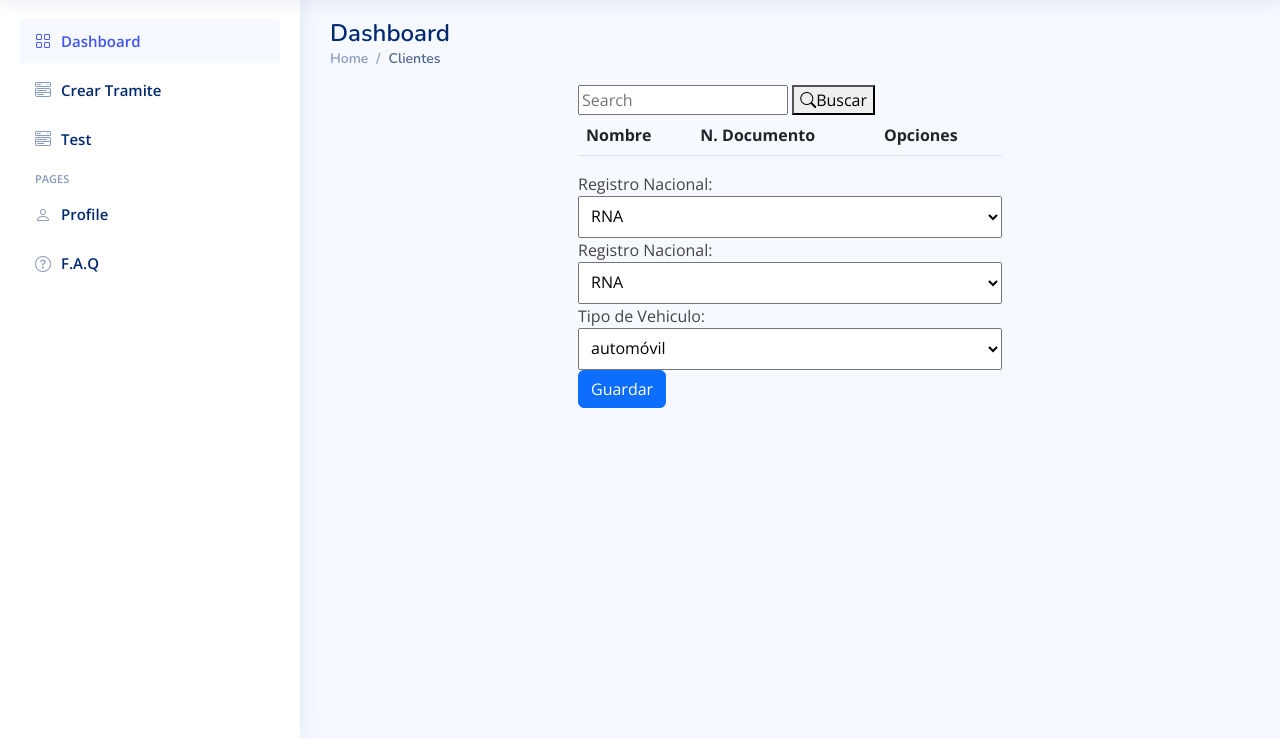
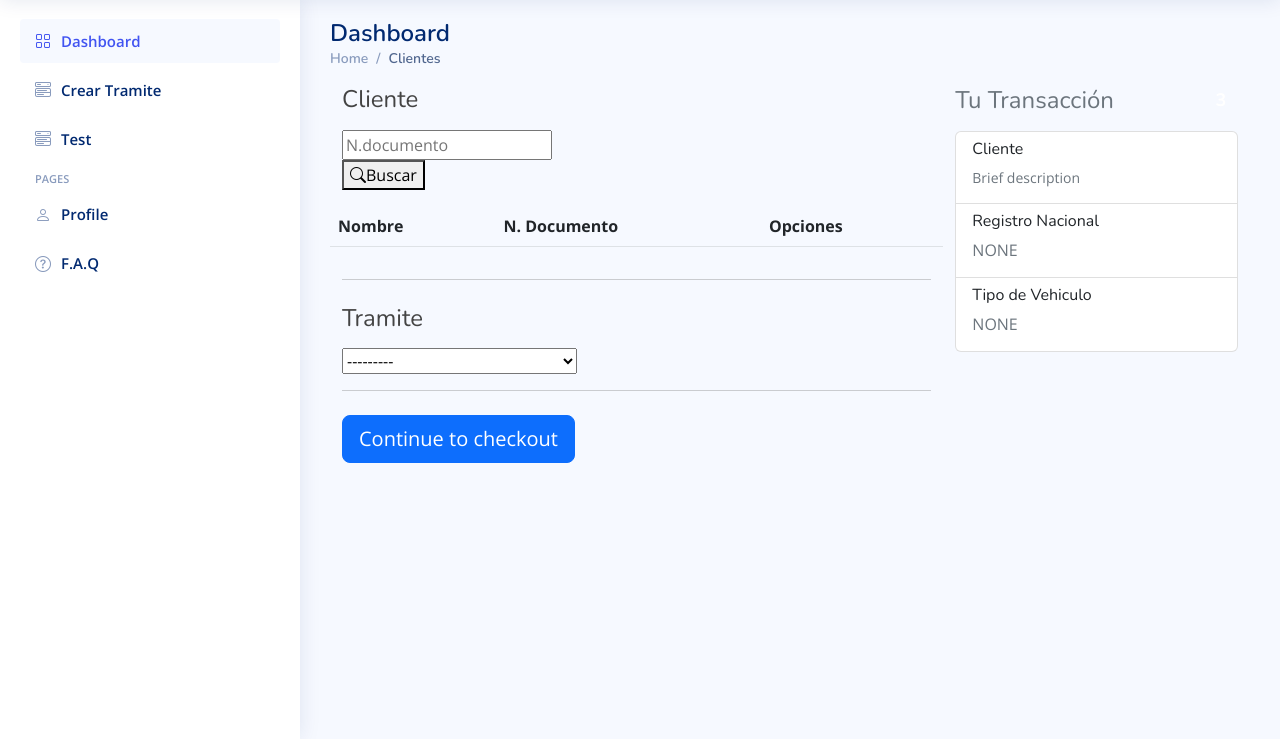
Before and after one commit to CalumRakk/facturas, a Django app: template transactions/templates/test-2.html in a window 1280 px wide. Shown: the part 61-800 px from the top of the page. Run offline with Django 4.2, Linux system fonts and the light colour scheme; the template is opened without the code that fills it: values that come from a table or form of the project are taken from there, others are empty; tables that the repository leaves empty hold one stand-in row (values such as "Sample post"); lists and menus that the app fills with data are empty; some libraries are stand-ins or nearby versions.

Commit message:
adelanto en el campo buscar cliente

```diff
--- a/transactions/form.py
+++ b/transactions/form.py
@@ -6,12 +6,14 @@ from .models import Transaccion, Tramite, NATIONAL_REGISTRY, CLASSIFICATION
 
 class TransaccionForm(forms.ModelForm):
     class Meta:
-        model = Tramite
-        fields = "__all__"
+        model = Transaccion
+        fields = '__all__'
+
     name = forms.CharField(label="Nombre", widget=forms.TextInput(
         attrs={"class": "form-control", "type": "text", "required": True}))
     national_register = forms.ChoiceField(label='Registro Nacional', choices=NATIONAL_REGISTRY, widget=forms.Select(
         attrs={"class": "custom-select d-block w-100 p-2"}))
+
     classification = forms.ChoiceField(label='Tipo de Vehiculo', choices=CLASSIFICATION, widget=forms.Select(
         attrs={"class": "custom-select d-block w-100 p-2"}))
 
--- a/transactions/models.py
+++ b/transactions/models.py
@@ -84,7 +84,7 @@ class TramiteDerecho(models.Model):
 
 
 class Transaccion(models.Model):
-    client = models.ForeignKey(Cliente, on_delete=models.CASCADE)
+    cliente = models.ForeignKey(Cliente, on_delete=models.CASCADE)
     creation_at = models.DateTimeField(auto_now_add=True)
     vehicle = models.ForeignKey(Vehiculo, on_delete=models.CASCADE)
     tramite = models.ForeignKey(Tramite, on_delete=models.CASCADE)
--- a/transactions/templates/test-2.html
+++ b/transactions/templates/test-2.html
@@ -3,12 +3,37 @@
 {% load static %}
 
 
-<!--
+
 {% block head %}
+<style>
+    .container {
+        max-width: 960px;
+    }
 
-{% endblock head %} -->
+    .border-top {
+        border-top: 1px solid #e5e5e5;
+    }
+
+    .border-bottom {
+        border-bottom: 1px solid #e5e5e5;
+    }
+
+    .border-top-gray {
+        border-top-color: #adb5bd;
+    }
+
+    .box-shadow {
+        box-shadow: 0 .25rem .75rem rgba(0, 0, 0, .05);
+    }
+
+    .lh-condensed {
+        line-height: 1.25;
+    }
+</style>
+{% endblock head %}
 
 {% block content %}
+
 <main id="main" class="main">
     <!-- Page Title -->
     <div class="pagetitle">
@@ -21,15 +46,61 @@
         </nav>
     </div><!-- End Page Title -->
 
-    <!-- Container -->
     <div class="container">
-        <div class="container">
-            <div class="row">
-                <div class="col-md-6 offset-md-3">
-                    <input type="text" id="input-search-cliente" name="query" placeholder="Search"
-                        title="Enter search keyword">
-                    <button type="submit" title="Search" id="button-search-cliente"><i
-                            class="bi bi-search"></i>Buscar</button>
+        <div class="row">
+
+            {% csrf_token %}
+            <div class="col-md-4 order-md-2 mb-4">
+                <form method="post">
+                    <h4 class="d-flex justify-content-between align-items-center mb-3">
+                        <span class="text-muted">Tu Transacción</span>
+                        <span class="badge badge-secondary badge-pill">3</span>
+                    </h4>
+                    <ul class="list-group mb-3">
+                        <li class="list-group-item d-flex justify-content-between lh-condensed">
+                            <div>
+                                <h6 class="my-0">Cliente</h6>
+                                <small class="form-control-plaintext text-muted" id="client-name-container">Brief
+                                    description</small>
+
+                                <input class="form-control-plaintext text-muted" type="hidden"
+                                    name="{{ form.cliente.name }}" id="{{ form.cliente.id_for_label }}" value="tes"
+                                    readonly>
+
+                            </div>
+                        </li>
+
+                        <li class="list-group-item d-flex justify-content-between lh-condensed">
+                            <div>
+                                <h6 class="my-0"> {{ form.national_register.label }}</h6>
+                                <input class="form-control-plaintext text-muted" type="text"
+                                    value="{{ form.national_register.value | upper }}" readonly>
+                            </div>
+                        </li>
+                        <li class="list-group-item d-flex justify-content-between lh-condensed">
+                            <div>
+                                <h6 class="my-0"> {{ form.classification.label }}</h6>
+                                <input class="form-control-plaintext text-muted" name="{{ form.classification.name }}"
+                                    type="text" value="{{ form.classification.value | upper }}" readonly>
+
+                            </div>
+
+                        </li>
+                    </ul>
+                </form>
+            </div>
+
+
+            <div class="col-md-8 order-md-1">
+                <h4 class="mb-3">Cliente</h4>
+                <div class="row">
+                    <div class="col-md-6 mb-3">
+                        <input type="search" id="input-search-cliente" name="query" placeholder="N.documento "
+                            title="Buscar Cliente">
+                        <button title="Search" id="button-search-cliente"><i class="bi bi-search"></i>Buscar</button>
+                    </div>
+                </div>
+                <div class="row">
                     <table class="table">
                         <thead>
                             <tr>
@@ -41,33 +112,25 @@
                         <tbody>
                         </tbody>
                     </table>
+                </div>
 
 
-                    <form method="post">
-                        {% csrf_token %}
+                <hr class="mb-4">
 
-                        <div class="form-group">
-                            {{ form.national_register.label_tag }}
-                            {{ form.national_register }}
-                        </div>
+                <h4 class="mb-3">Tramite</h4>
 
-                        <div class="form-group">
-                            {{ form.national_register.label_tag }}
-                            {{ form.national_register }}
-                        </div>
+                {{ form.tramite }}
+                <hr class="mb-4">
 
-                        <div class="form-group">
-                            {{ form.classification.label_tag }}
-                            {{ form.classification }}
-                        </div>
-                        <button type="submit" name="tramite" class="btn btn-primary">Guardar</button>
-                    </form>
-                </div>
+                <button name="button-transaccion" class="btn btn-primary btn-lg btn-block" type="submit">Continue to
+                    checkout</button>
             </div>
         </div>
 
-    </div><!-- Fin Container -->
+    </div>
 </main>
+
+
 
 <link rel="stylesheet" href="https://ajax.googleapis.com/ajax/libs/jqueryui/1.13.2/themes/smoothness/jquery-ui.css">
 <script src="https://ajax.googleapis.com/ajax/libs/jquery/3.6.3/jquery.min.js"></script>
@@ -78,6 +141,7 @@
 <script>
     var inputSearch_id = "#input-search-cliente"
     var btnSearch_id = "#button-search-cliente"
+    var smallClientNameContainer = "#client-name-container"
 
     const object_message = {
         class_name: "45522145",
@@ -137,8 +201,8 @@
                         <td class='name'>${element.name}</td>
                         <td class'document_number'>${element.document_number}</td>
                         <td>
-                            <button class="edit-item-btn">Edit</button>
-                            <button class="remove-item-btn">Remove</button>
+                            <button class="vincular-btn">Vincular</button>
+                            <button class="desvincular-btn">Desvincular</button>
                         </td>
                     </tr>
 
@@ -146,11 +210,23 @@
                     $("table").append(new_row);
 
                     if (index === data.length - 1) {
-                        removeBtns = $(".remove-item-btn");
-                        removeBtns.click(function () {
-                            var tr_element = $(this).closest('tr')
-                            tr_element.remove()
+
+                        vincularBtns = $(".vincular-btn");
+                        vincularBtns.click(function () {
+                            const tr_element = $(this).closest('tr');
+                            const tr_id = tr_element.attr("id");
+                            const td_name = $(this).closest('tr').find('.name').text();
+                            console.log(tr_id, td_name);
+                            $(smallClientNameContainer).text(td_name);
+                            $(smallClientNameContainer).next().val(tr_id)
                         });
+
+                        desvincularBtns = $(".desvincular-btn");
+                        desvincularBtns.click(function () {
+                            $(smallClientNameContainer).empty();
+                            $(smallClientNameContainer).next().val("")
+                        });
+
                     }
                 });
             },
```
Also changed, not shown: transactions/views.py (+5 -26 lines), transactions/migrations/0006_rename_client_transaccion_cliente.py (added).
